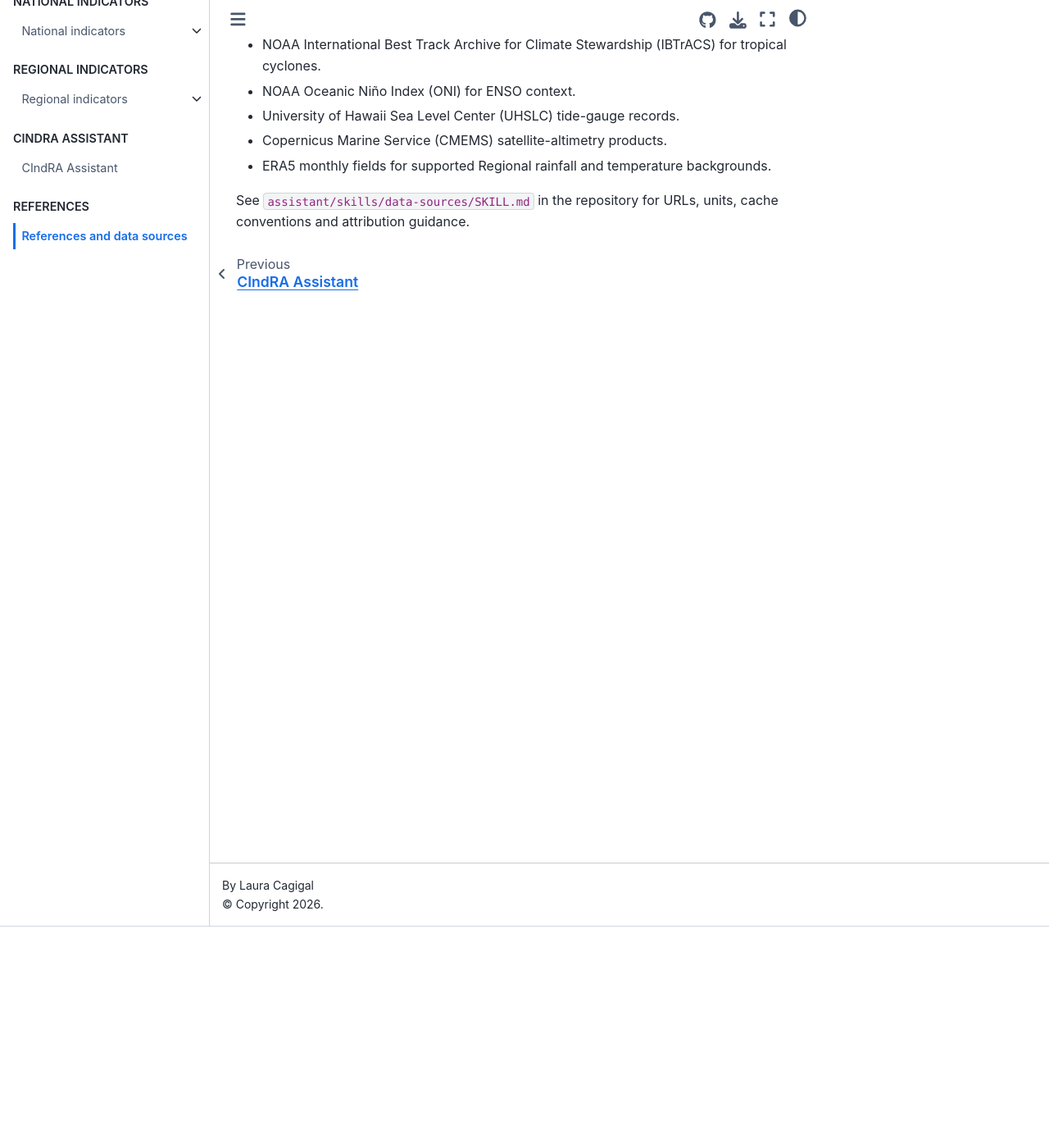
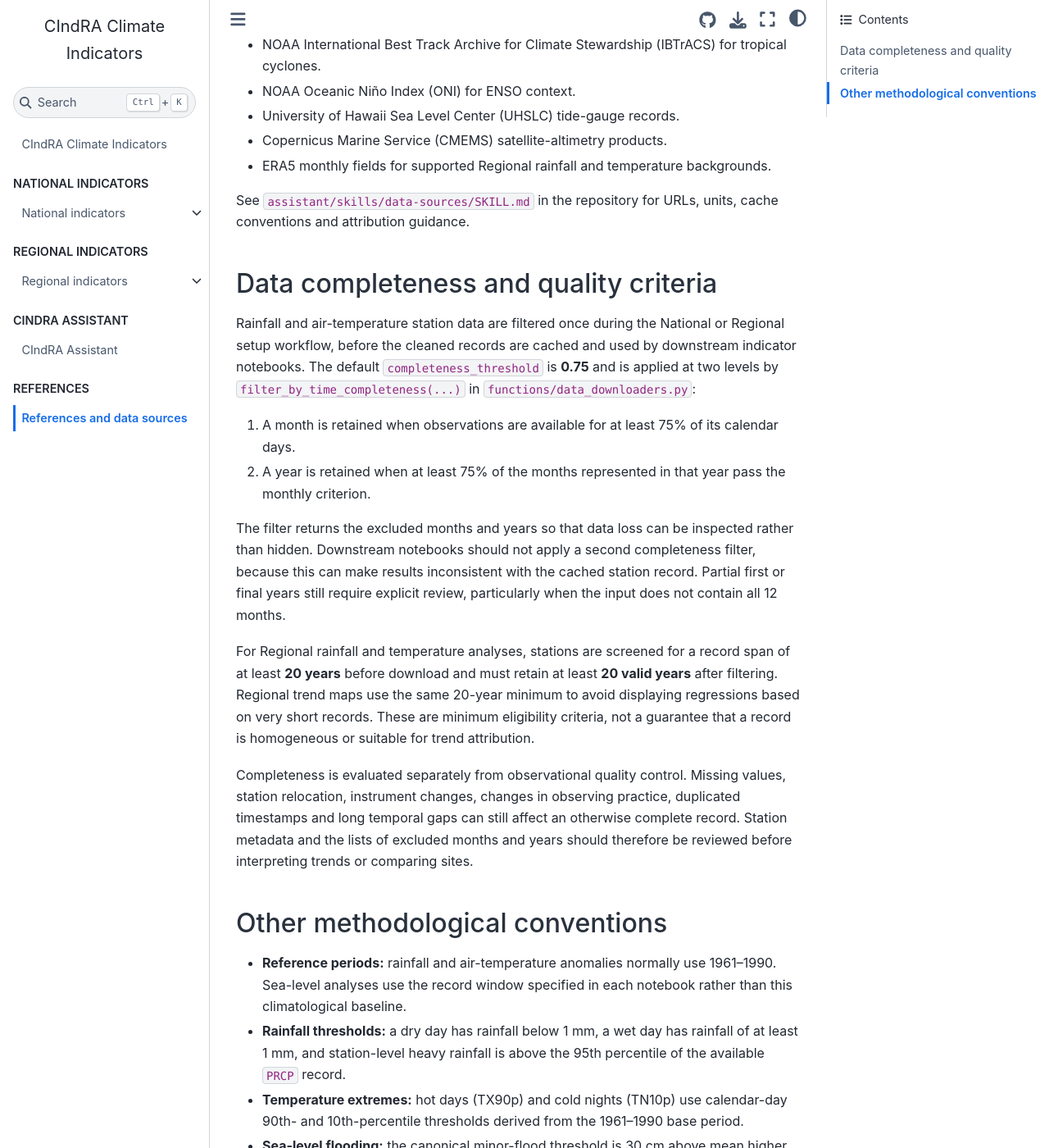
Before and after one commit to lauracagigal/CIndRA, a Jupyter Book: the page built from references.md, in a window 1280 px wide and 1400 px high, scrolled down 270 px. Shown: the whole window at 82% size. Built offline with Jupyter Book 1.0.4 settings and Sphinx 7.4.7 and the Sphinx Book theme 1.1.4, drawn with Linux system fonts in a browser that asks for light colours; pages that are not in the unit, such as notebooks, are missing from menus; a script that is not in the unit is left out; comment, search, counter and statistics services are not loaded; some of the changed text lies outside the part shown.

Commit message:
update references

```diff
--- a/references.md
+++ b/references.md
@@ -10,3 +10,28 @@ The notebooks document indicator-specific references alongside their calculation
 - ERA5 monthly fields for supported Regional rainfall and temperature backgrounds.
 
 See `assistant/skills/data-sources/SKILL.md` in the repository for URLs, units, cache conventions and attribution guidance.
+
+## Data completeness and quality criteria
+
+Rainfall and air-temperature station data are filtered once during the National or Regional setup workflow, before the cleaned records are cached and used by downstream indicator notebooks. The default `completeness_threshold` is **0.75** and is applied at two levels by `filter_by_time_completeness(...)` in `functions/data_downloaders.py`:
+
+1. A month is retained when observations are available for at least 75% of its calendar days.
+2. A year is retained when at least 75% of the months represented in that year pass the monthly criterion.
+
+The filter returns the excluded months and years so that data loss can be inspected rather than hidden. Downstream notebooks should not apply a second completeness filter, because this can make results inconsistent with the cached station record. Partial first or final years still require explicit review, particularly when the input does not contain all 12 months.
+
+For Regional rainfall and temperature analyses, stations are screened for a record span of at least **20 years** before download and must retain at least **20 valid years** after filtering. Regional trend maps use the same 20-year minimum to avoid displaying regressions based on very short records. These are minimum eligibility criteria, not a guarantee that a record is homogeneous or suitable for trend attribution.
+
+Completeness is evaluated separately from observational quality control. Missing values, station relocation, instrument changes, changes in observing practice, duplicated timestamps and long temporal gaps can still affect an otherwise complete record. Station metadata and the lists of excluded months and years should therefore be reviewed before interpreting trends or comparing sites.
+
+## Other methodological conventions
+
+- **Reference periods:** rainfall and air-temperature anomalies normally use 1961–1990. Sea-level analyses use the record window specified in each notebook rather than this climatological baseline.
+- **Rainfall thresholds:** a dry day has rainfall below 1 mm, a wet day has rainfall of at least 1 mm, and station-level heavy rainfall is above the 95th percentile of the available `PRCP` record.
+- **Temperature extremes:** hot days (TX90p) and cold nights (TN10p) use calendar-day 90th- and 10th-percentile thresholds derived from the 1961–1990 base period.
+- **Sea-level flooding:** the canonical minor-flood threshold is 30 cm above mean higher high water (MHHW).
+- **Tropical cyclones:** named-storm, cyclone-strength and major/severe thresholds are at least 34, 64 and 96 kt, respectively. Analyses should state how missing wind observations and an incomplete final season are handled.
+- **Trend reporting:** report the data source, station or site, analysis window, units, trend rate, p-value when available, reference period and whether the input was raw or completeness-filtered. Statistical significance does not by itself establish physical attribution.
+- **Comparability:** station observations and gridded or satellite products provide different representations of climate. Reanalysis and satellite products supply spatial context but should not be described as interchangeable with in-situ station records.
+
+The operational definitions and current defaults are documented in `assistant/CIndRA_role.md`, `assistant/skills/site-setup/SKILL.md`, `assistant/skills/regional-setup/SKILL.md` and the indicator-specific skills under `assistant/skills/`.
```
